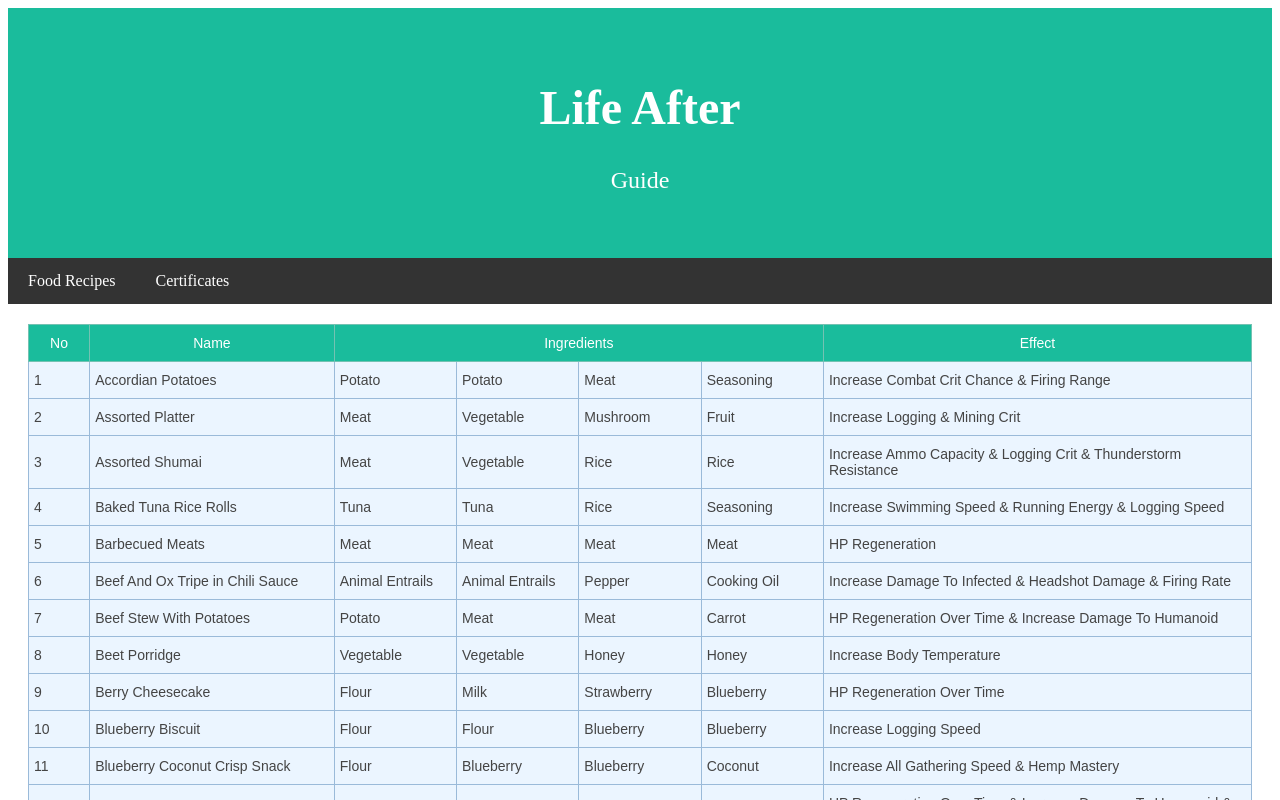
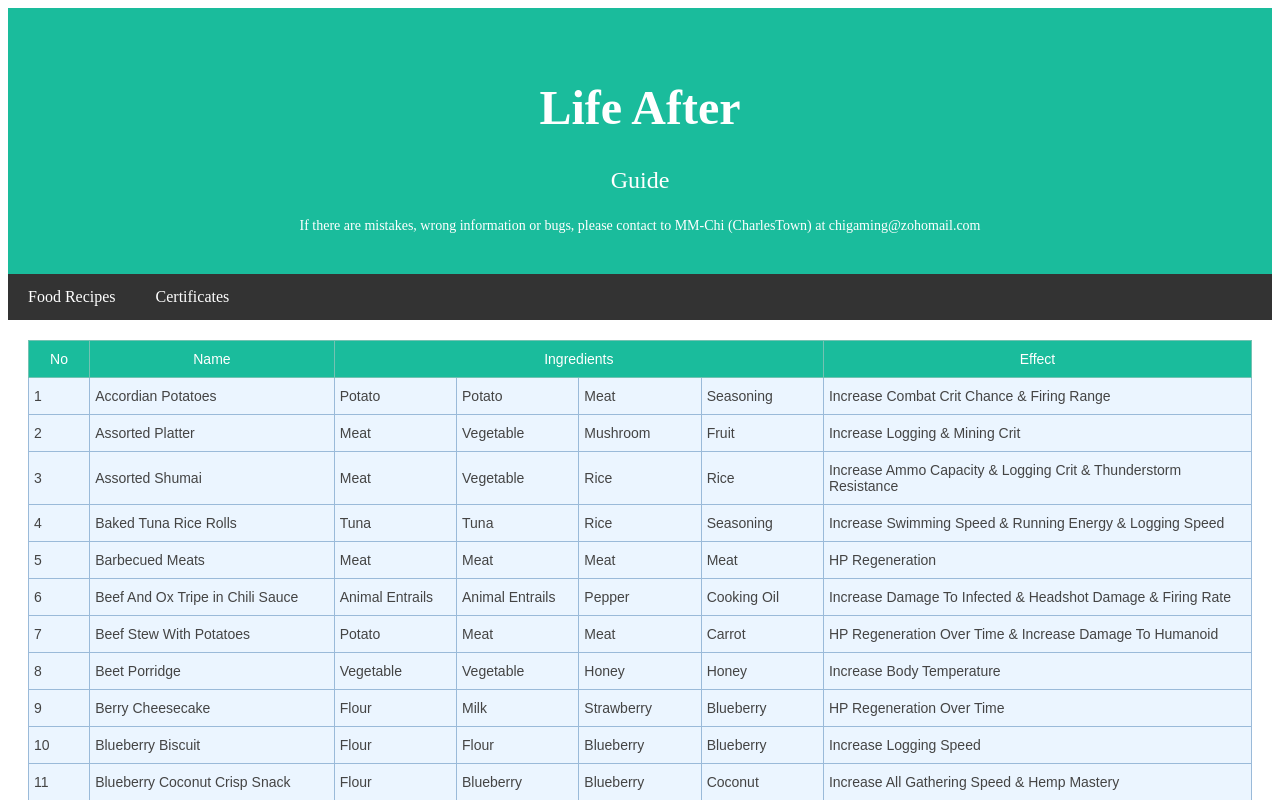
Before and after one commit to phyopyae/lifeafter-guide, an Angular app: page / in a window 1280 px wide. Shown: the top 800 px of the page. Built offline with nearby package versions, Linux system fonts and the light colour scheme.

Commit message:
Add reference link and contact message

```diff
--- a/src/app/app.component.html
+++ b/src/app/app.component.html
@@ -1,6 +1,7 @@
 <div class="header">
   <h1>Life After</h1>
   <p>Guide</p>
+  <div style="font-size: 14px;">If there are mistakes, wrong information or bugs, please contact to MM-Chi (CharlesTown) at chigaming@zohomail.com</div>
 </div>
 
 <div class="navbar">
@@ -12,7 +13,7 @@
 
   <div class="main">
     <div *ngIf="food_recipes">
-      <table class="tg" style="table-layout: fixed; width: 100%">
+      <table class="tg" style="table-layout: fixed !important;">
         <colgroup>
           <col style="width: 5%">
           <col style="width: 20%">
@@ -2736,6 +2737,8 @@
           </tr>
         </tbody>
       </table>
+      <br>
+      <div>Reference Credit : <a href="http://bit.ly/LAguides" target="_blank">Link</a></div>\
     </div>
     <div *ngIf="certificates">
       <h2>Certificates</h2>
```
